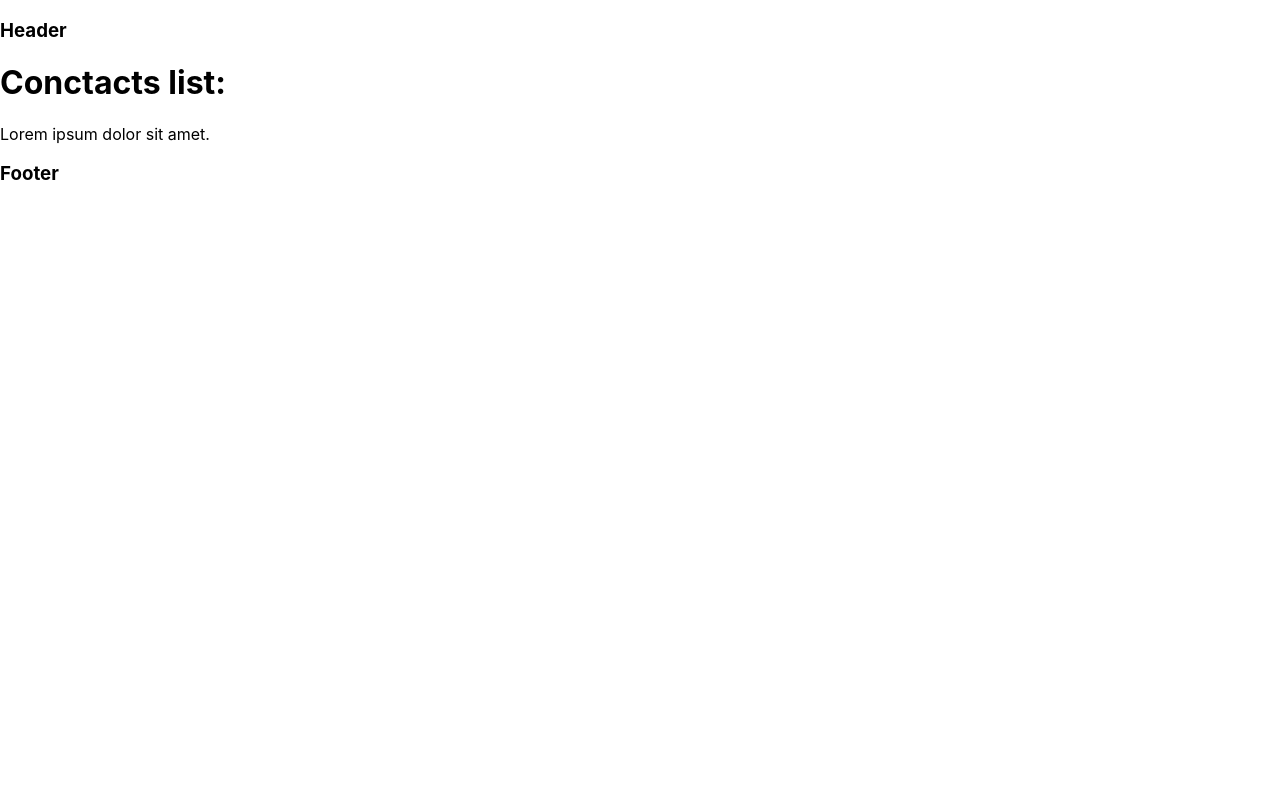
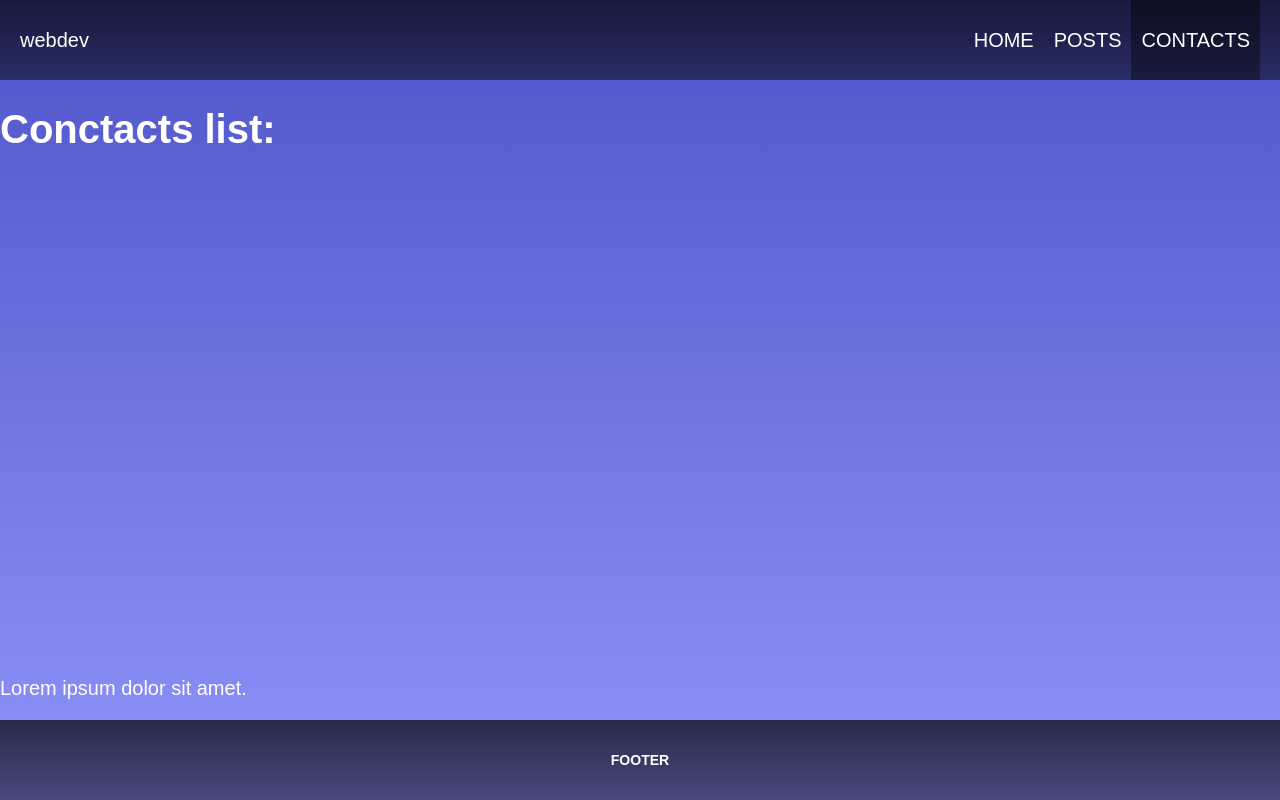
Before and after one commit to ruslan-bekshenev/nextjs-webdev, a Next.js app: page /contacts in a window 1280 px wide. Built offline with nearby package versions, Linux system fonts and the light colour scheme.

Commit message:
Навигация по страницам

```diff
--- a/components/Header.js
+++ b/components/Header.js
@@ -1,9 +1,9 @@
-import Heading from "./Heading";
+import NavBar from "./NavBar";
 
 const Header = () => {
   return (
     <header>
-      <Heading tag="h3" text="Header" />
+      <NavBar />
     </header>
   );
 };
--- /dev/null
+++ b/components/NavBar.js
@@ -0,0 +1,41 @@
+import Link from "next/link"
+import styles from '../styles/Navbar.module.scss'
+import {useRouter} from "next/router";
+
+const navigation = [
+  {
+    id: 1,
+    title: 'Home',
+    path: '/'
+  },
+  {
+    id: 2,
+    title: 'Posts',
+    path: '/posts'
+  },
+  {
+    id: 3,
+    title: 'Contacts',
+    path: '/contacts'
+  },
+]
+
+const NavBar = () => {
+  const {pathname} = useRouter()
+  return (
+    <nav className={styles.nav}>
+      <div className={styles.log}>
+        webdev
+      </div>
+      <div className={styles.links}>
+        {navigation.map(({ id, title, path }) => (
+          <Link key={id} href={path}>
+            <a className={pathname === path ? styles.active : null}>{title}</a>
+          </Link>
+        ))}
+      </div>
+    </nav>
+  );
+};
+
+export default NavBar;
--- a/package.json
+++ b/package.json
@@ -11,7 +11,8 @@
   "dependencies": {
     "next": "12.2.3",
     "react": "18.2.0",
-    "react-dom": "18.2.0"
+    "react-dom": "18.2.0",
+    "sass": "^1.54.0"
   },
   "devDependencies": {
     "eslint": "8.20.0",
--- /dev/null
+++ b/styles/Navbar.module.scss
@@ -0,0 +1,26 @@
+.nav {
+  width: 100%;
+  height: 100%;
+  display: flex;
+  justify-content: space-between;
+  align-items: center;
+
+  .links {
+    height: 100%;
+  }
+
+  a {
+    height: 100%;
+    display: inline-flex;
+    align-items: center;
+    padding: 0 10px;
+    text-transform: uppercase;
+    color: #fff;
+    text-decoration: none;
+
+    &.active,
+    &:hover {
+      background-color: rgba(0, 0, 0, 0.4);
+    }
+  }
+}
--- a/styles/globals.css
+++ b/styles/globals.css
@@ -2,25 +2,56 @@ html,
 body {
   padding: 0;
   margin: 0;
-  font-family: -apple-system, BlinkMacSystemFont, Segoe UI, Roboto, Oxygen,
-    Ubuntu, Cantarell, Fira Sans, Droid Sans, Helvetica Neue, sans-serif;
+}
+
+body {
+  font-family: 'Montserrat', sans-serif;
+  background: linear-gradient(to bottom, #4e54c8, #8f94fb);
+  color: #fff;
+  font-size: 20px;
+}
+
+#__next {
+  min-height: 100vh;
+  display: grid;
+  grid-auto-rows: auto 1fr auto;
+}
+
+main {
+  padding: 20px;
+}
+
+header,
+footer {
+  min-height: 80px;
+}
+
+header {
+  background-image: linear-gradient(
+          to bottom,
+          rgba(0, 0, 0, 0.7),
+          rgba(0, 0, 0, 0.5)
+  );
+  display: flex;
+  align-items: center;
+  padding: 0 20px;
+}
+
+footer {
+  background-image: linear-gradient(
+          to bottom,
+          rgba(0, 0, 0, 0.7),
+          rgba(0, 0, 0, 0.5)
+  );
+  text-align: center;
+  font-size: 12px;
+  display: flex;
+  justify-content: center;
+  align-items: center;
+  text-transform: uppercase;
 }
 
 a {
-  color: inherit;
+  color: #fff;
   text-decoration: none;
 }
-
-* {
-  box-sizing: border-box;
-}
-
-@media (prefers-color-scheme: dark) {
-  html {
-    color-scheme: dark;
-  }
-  body {
-    color: white;
-    background: black;
-  }
-}
```
Also changed, not shown: pages/404.js (+8 -0 lines), 1 other file (tests, documents, lock files or other folders).
